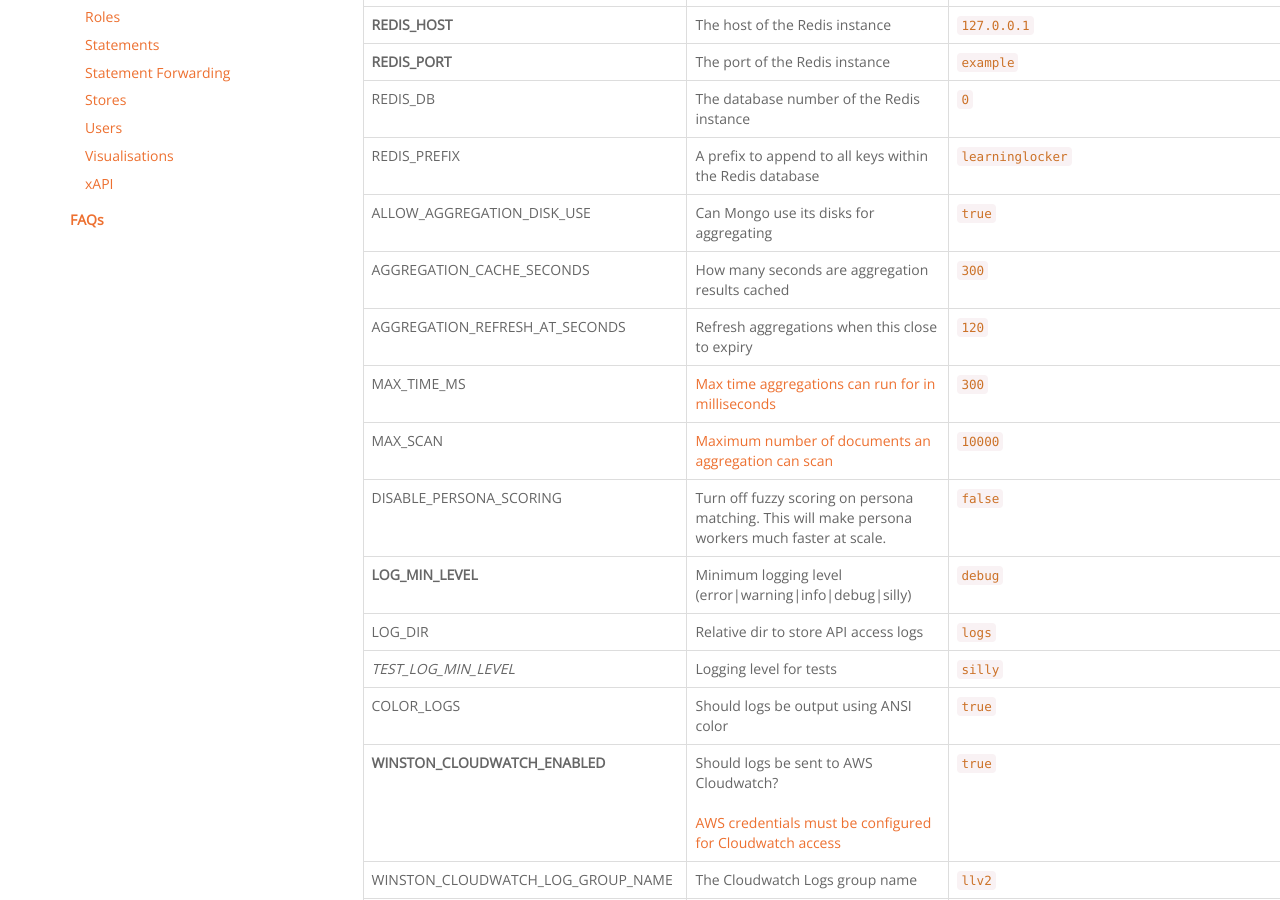
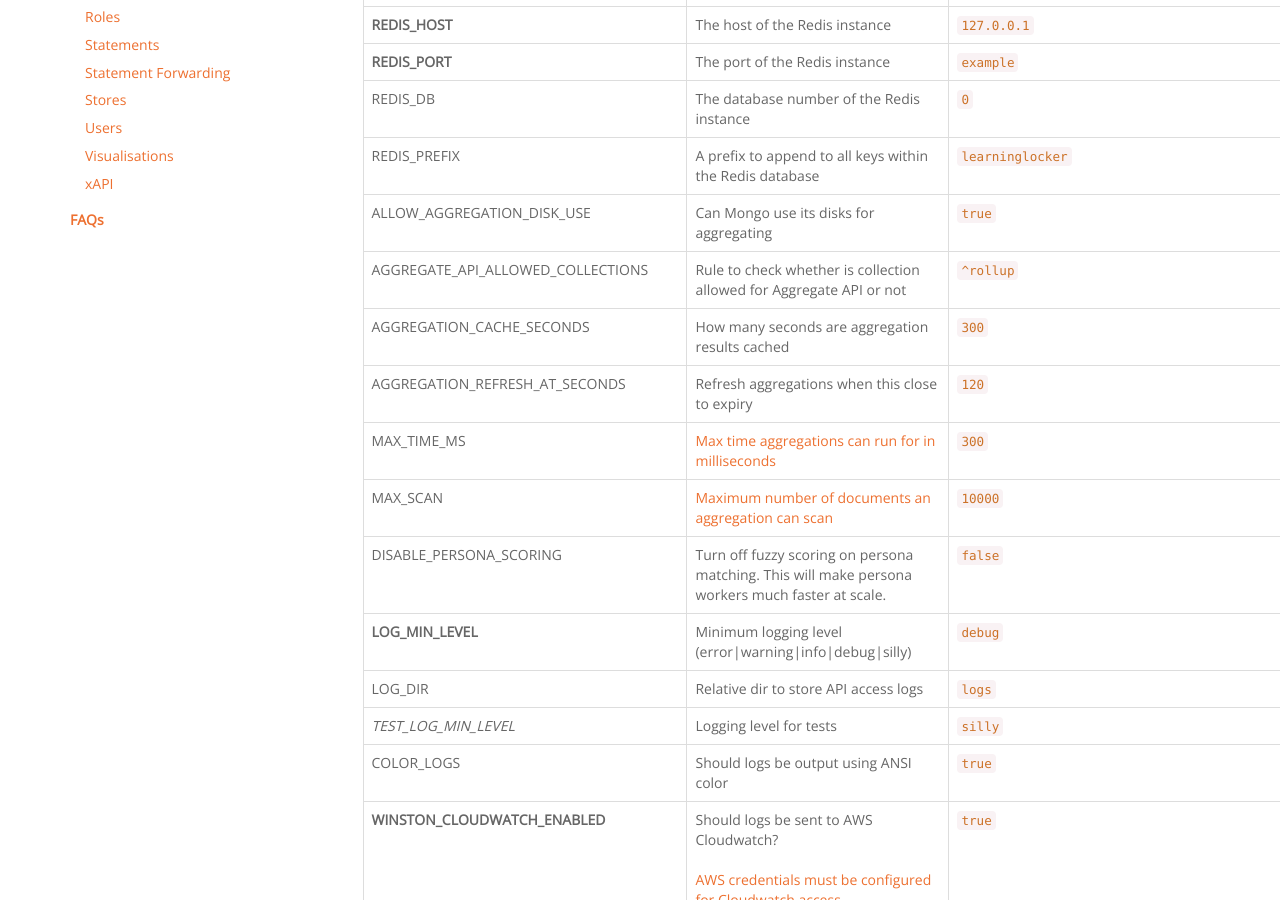
Before and after one commit to LearningLocker/docs, a Jekyll site: the page built from src/guides-configuring.md, in a window 1280 px wide and 900 px high, scrolled down 1038 px. Built offline with Jekyll 4.4.1, drawn with Linux system fonts in a browser that asks for light colours; nearby versions of some CDN libraries; our own code applies the rules of GitHub Pages for plain Markdown files.

Commit message:
docs(guides-configuring): Add AGGREGATE_API_ALLOWED_COLLECTIONS environment variable description

```diff
--- a/src/guides-configuring.md
+++ b/src/guides-configuring.md
@@ -33,6 +33,7 @@ MONGO_CONNECTION_POOLSIZE | https://blog.mlab.com/2013/11/deep-dive-into-connect
 REDIS_DB | The database number of the Redis instance | `0` | -
 REDIS_PREFIX | A prefix to append to all keys within the Redis database | `learninglocker` | -
 ALLOW_AGGREGATION_DISK_USE | Can Mongo use its disks for aggregating | `true` | `true`
+AGGREGATE_API_ALLOWED_COLLECTIONS | Rule to check whether is collection allowed for Aggregate API or not | `^rollup` | `^rollup`
 AGGREGATION_CACHE_SECONDS | How many seconds are aggregation results cached  | `300` | `300`
 AGGREGATION_REFRESH_AT_SECONDS | Refresh aggregations when this close to expiry | `120` | `120`
 MAX_TIME_MS | [Max time aggregations can run for in milliseconds](https://docs.mongodb.com/manual/reference/operator/meta/maxTimeMS/) | `300` | `0` (no limit)
```
